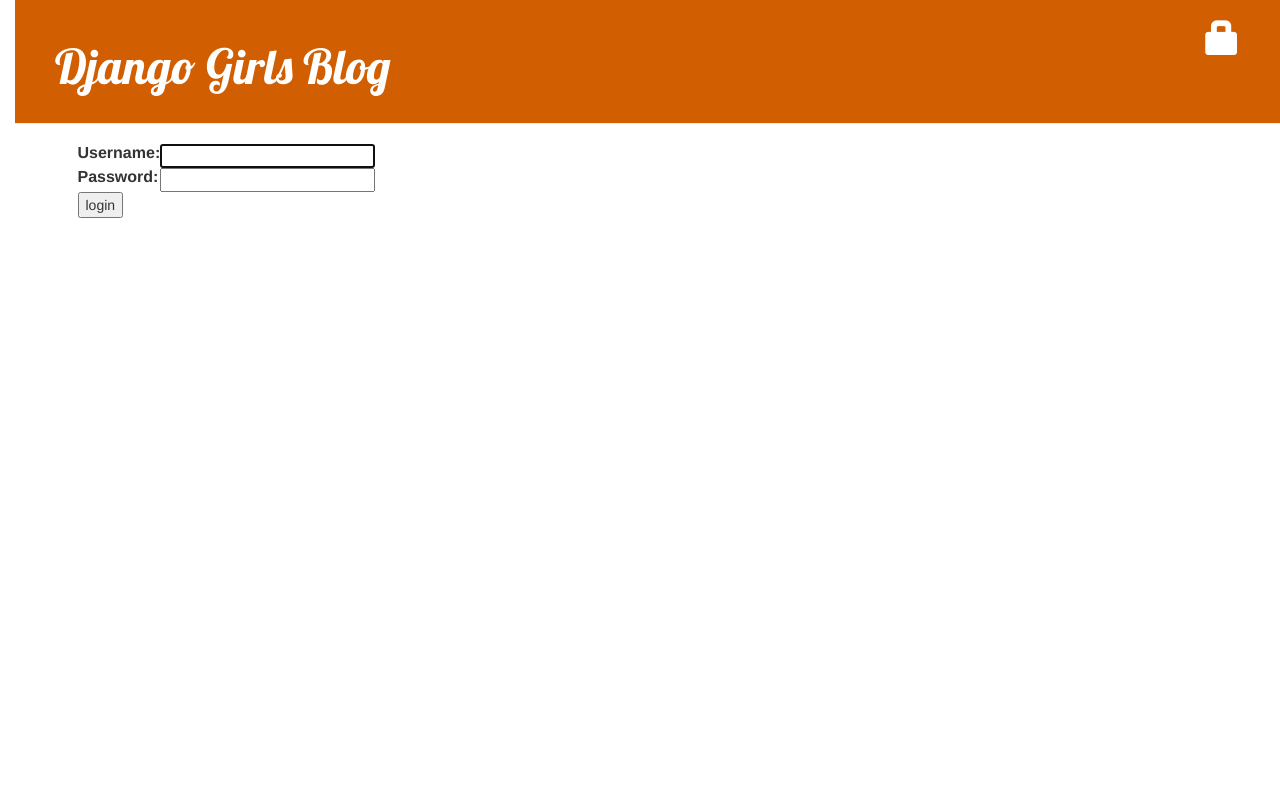
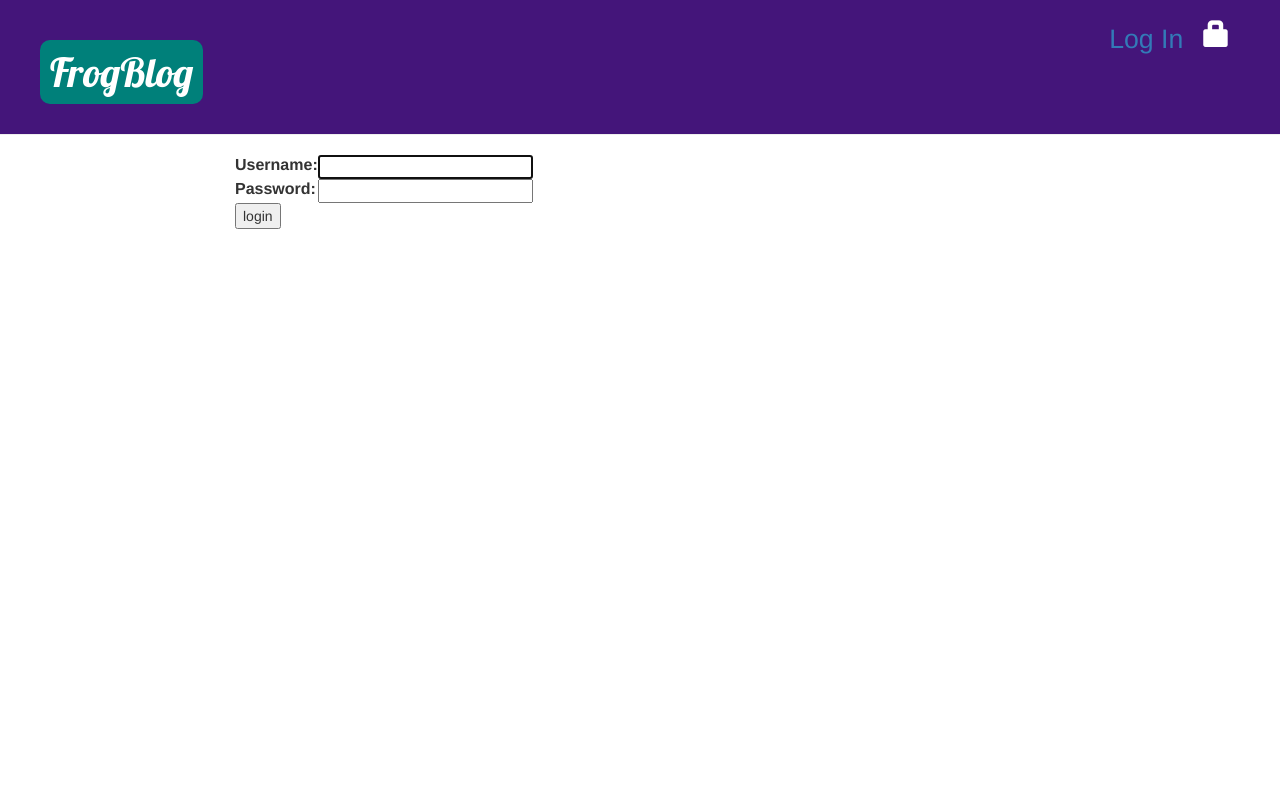
Before and after one commit to DanNguyen8189/my-first-blog, a Django app: page /accounts/login/?next=/drafts/ in a window 1280 px wide. Run offline with Django 3.2, Linux system fonts and the light colour scheme; some libraries are stand-ins or nearby versions.

Commit message:
first draft format editting

```diff
--- a/blog/static/css/blog.css
+++ b/blog/static/css/blog.css
@@ -2,22 +2,28 @@
     color: #FF8833;
     font-family: 'Lobster';
 }
-body {
-    padding-left: 15px;
-}
+
 .page-header {
-    background-color: rgb(209, 94, 0);
+    background-color: rgb(68, 21, 122);
     margin-top: 0;
-    padding: 20px 20px 20px 40px;
+    padding: 20px 30px 20px 40px;
 }
 
 .page-header h1, .page-header h1 a, .page-header h1 a:visited, .page-header h1 a:active {
     color: #ffffff;
-    font-size: 36pt;
+    font-size: 30pt;
     text-decoration: none;
 }
 
-
+.page-header h1{
+    background-color: rgb(0, 128, 122);
+    display: inline-block;
+    border-radius: 10px;
+    padding: 10px;
+}
+.content {
+    width: 60em;
+}
 
 h1, h2, h3, h4 {
     font-family: 'Lobster', cursive;
@@ -38,7 +44,7 @@
 .top-menu, .top-menu:hover, .top-menu:visited {
     color: #ffffff;
     float: right;
-    font-size: 26pt;
+    font-size: 20pt;
     margin-right: 20px;
 }
 
--- a/blog/templates/blog/base.html
+++ b/blog/templates/blog/base.html
@@ -16,8 +16,9 @@
                 <p class="top-menu">Hello {{ user.username }} <small>(<a href="{% url 'logout' %}">Log out</a>)</small></p>
             {% else %}
                 <a href="{% url 'login' %}" class="top-menu"><span class="glyphicon glyphicon-lock"></span></a>
+                <p class="top-menu"><a href="{% url 'login' %}">Log In</a></p>
             {% endif %}
-            <h1><a href="/">Django Girls Blog</a></h1>
+            <h1><a href="/">FrogBlog</a></h1>
         </div>
         <div class="content container">
             <div class="row">
```
